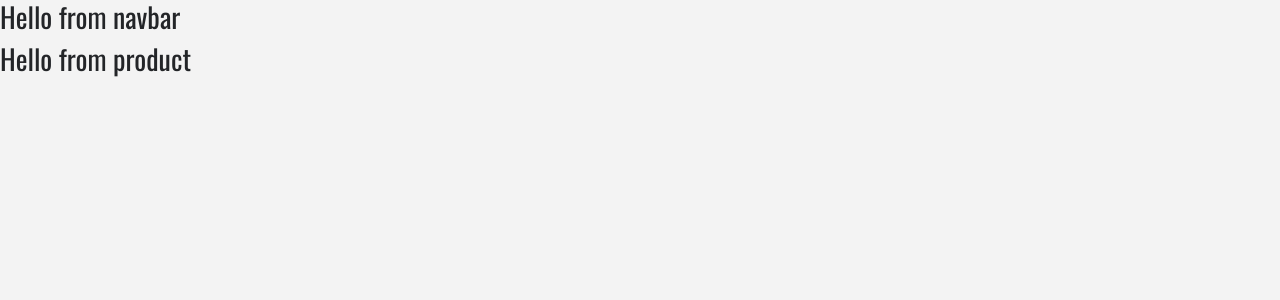
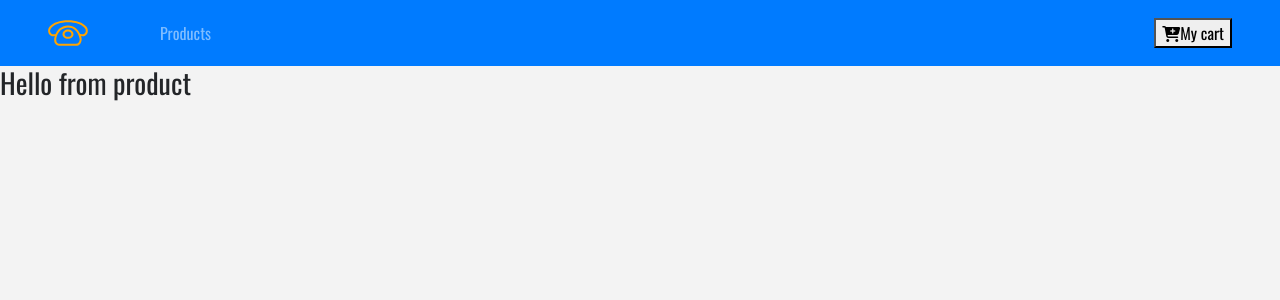
Before and after one commit to juanpereira2/ReactStore, a React (Create React App) app: page / in a window 1280 px wide. Shown: the top 300 px of the page. Built offline with nearby package versions, Linux system fonts and the light colour scheme.

Commit message:
Added NavBar

```diff
--- a/src/App.js
+++ b/src/App.js
@@ -1,6 +1,6 @@
 import React, { Component } from "react";
 import { Switch, Route } from "react-router-dom";
-import logo from "./logo.svg";
+
 import "./App.css";
 import "bootstrap/dist/css/bootstrap.min.css";
 //import of routes
--- a/src/Components/Navbar.js
+++ b/src/Components/Navbar.js
@@ -1,11 +1,35 @@
 import React, { Component } from "react";
-
+import { Link } from "react-router-dom";
+import logo from "../logo.svg";
 export default class Navbar extends Component {
   render() {
     return (
-      <div>
-        <h3>Hello from navbar</h3>
-      </div>
+      <nav className="navbar navbar-expand-sm bg-primary navbar-dark px-sm-5">
+        {/*
+             https://www.iconfinder.com/icons/1243689/call_phone_icon
+            Creative Commons (Attribution 3.0 Unported);
+            https://www.iconfinder.com/Makoto_msk */}
+
+        {/*declaração da logo e clique para retornar para maim page*/}
+        <Link to="/">
+          <img src={logo} alt="store" className="navbar-brand" />
+        </Link>
+        {/*nav bar */}
+        <ul className="navbar-nav align-items-center">
+          <li className="nav-item ml-5">
+            <Link to="/" className="nav-link">
+              Products
+            </Link>
+          </li>
+        </ul>
+        {/*button */}
+        <Link to="/cart" className="ml-auto">
+          <button>
+            <i className="fas fa-cart-plus" />
+            My cart
+          </button>
+        </Link>
+      </nav>
     );
   }
 }
```
